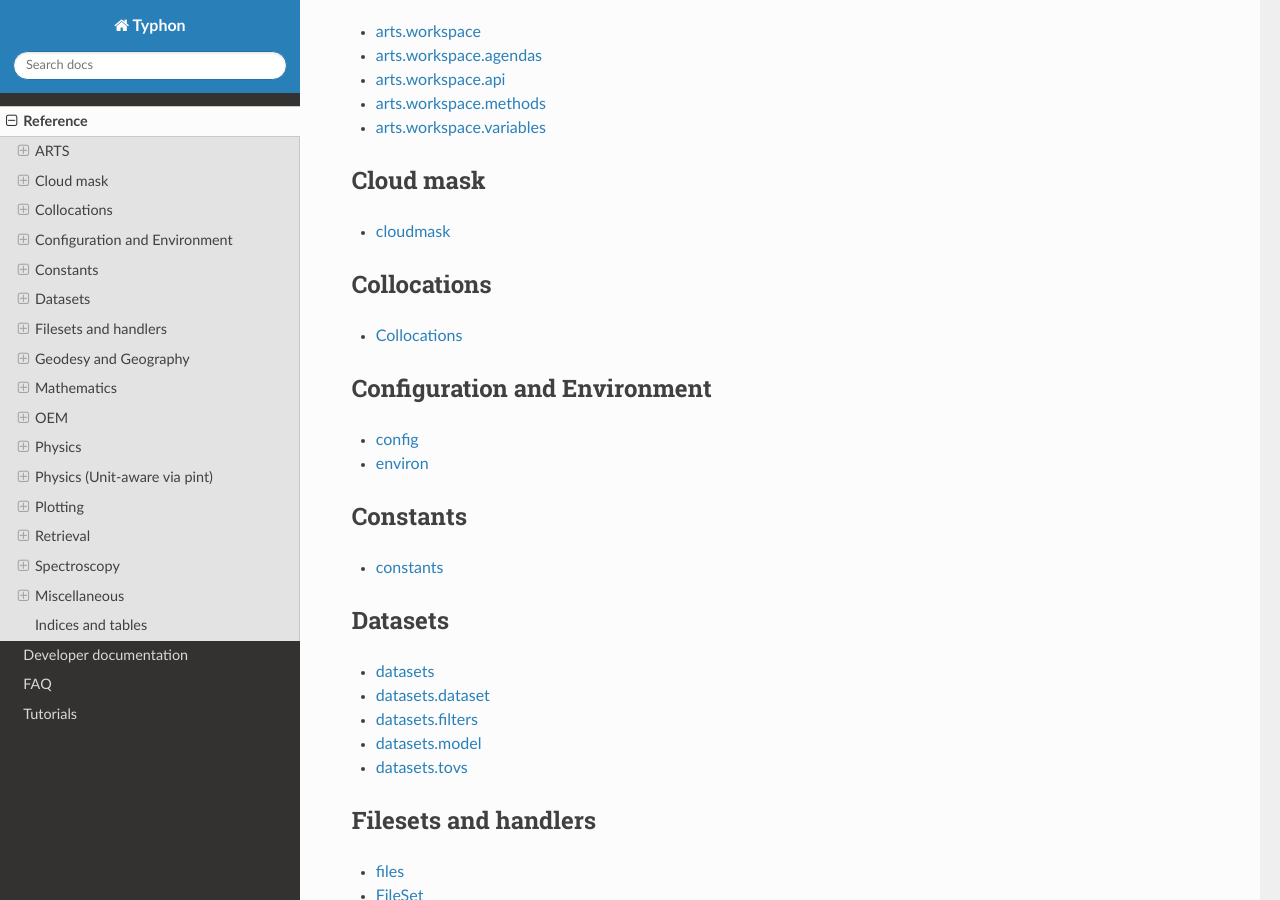
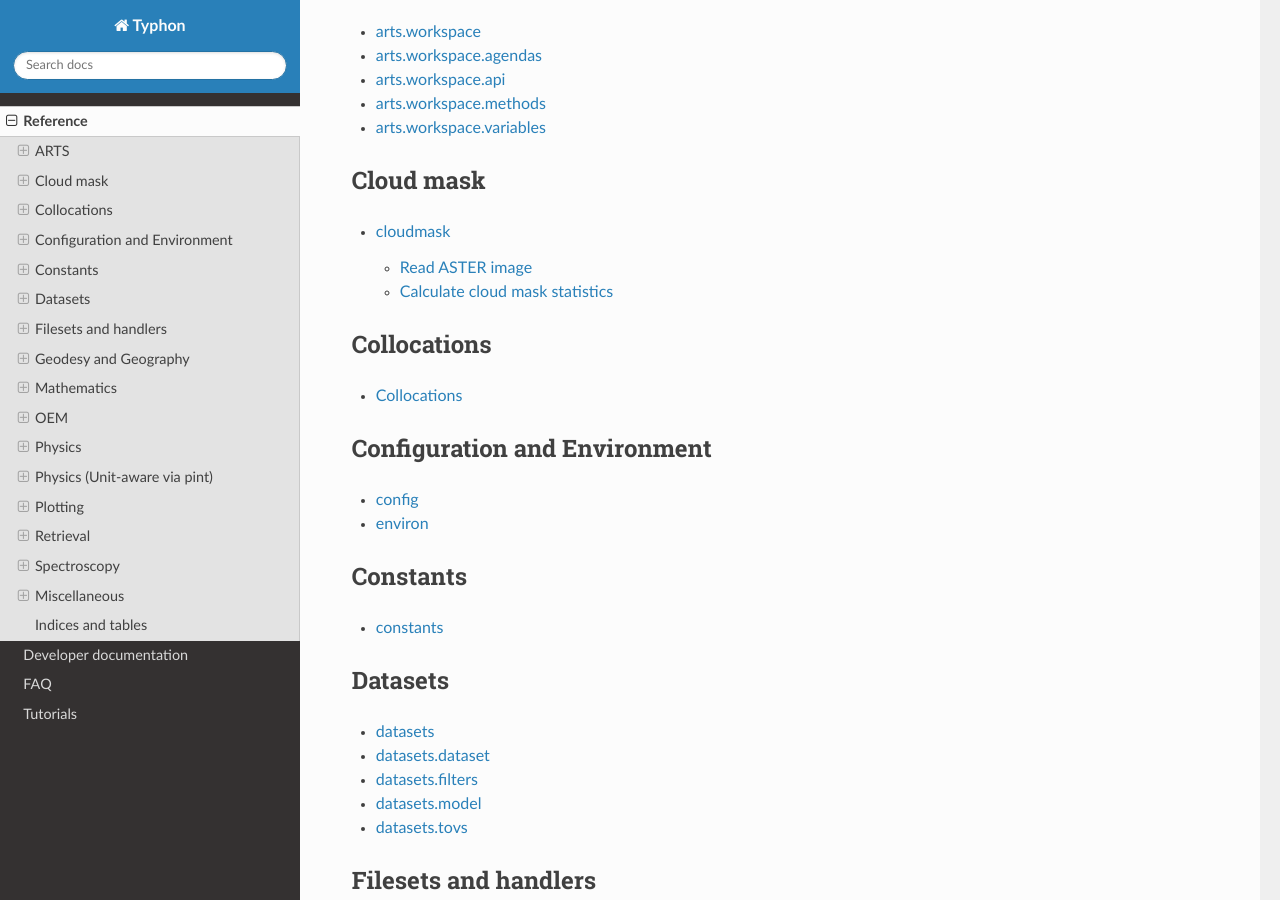
Before and after one commit to atmtools/typhon, a Sphinx documentation site: the page built from doc/modules.rst, in a window 1280 px wide and 900 px high, scrolled down 536 px. Built offline with Sphinx 7.4.7 and the Read the Docs theme 2.0.0, drawn with Linux system fonts in a browser that asks for light colours.

Commit message:
Add ASTER class documentation

```diff
--- a/doc/typhon.cloudmask.rst
+++ b/doc/typhon.cloudmask.rst
@@ -1,5 +1,25 @@
 cloudmask
 =========
+
+Read ASTER image
+----------------
+
+.. automodule:: typhon.cloudmask
+
+.. currentmodule:: typhon.cloudmask
+
+.. autosummary::
+   :toctree: generated
+
+   ASTERimage
+   cloudtopheight_IR
+   lapserate_modis
+   lapserate_moist_adiabate
+   get_reflection_angle
+   theta_r
+
+Calculate cloud mask statistics
+-------------------------------
 
 .. automodule:: typhon.cloudmask
 
```
